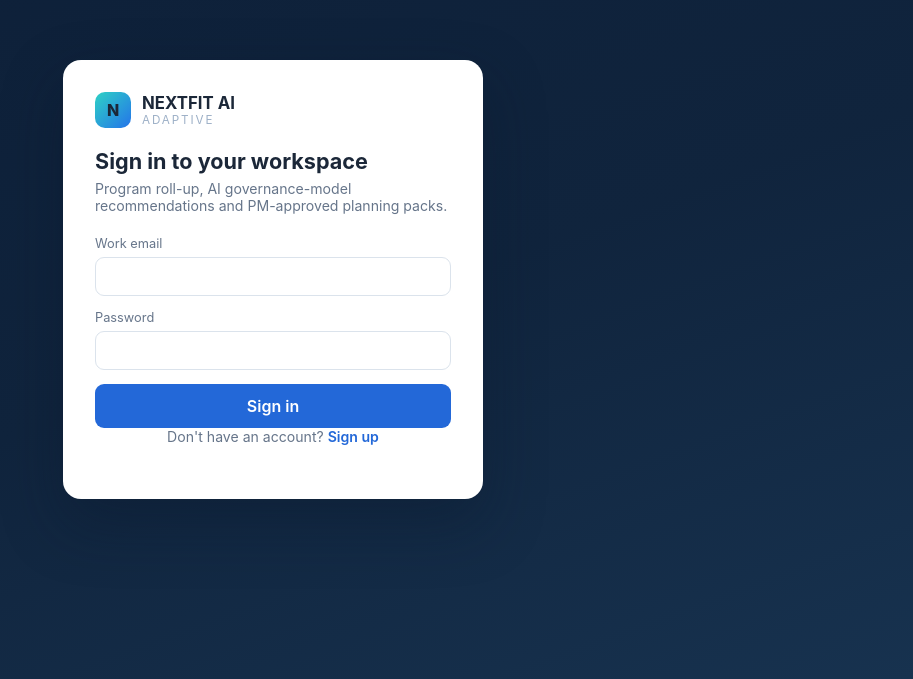
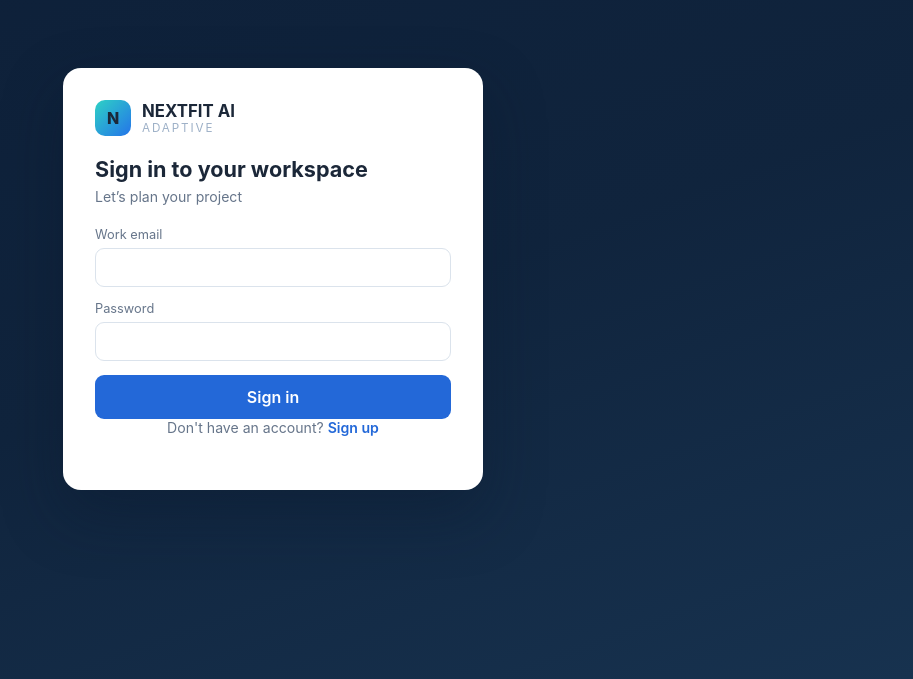
Before and after one commit to harrychien1311/NextPM-Adaptive, a React (Vite) app in the folder frontend/: page /#/login in a window 1280 px wide. Shown: the part 121-800 px from the top of the page, without its empty margins (367-1280 px from the left). Built offline with nearby package versions, Linux system fonts and the light colour scheme; no server answers.

Commit message:
Change the title of the login page

```diff
--- a/frontend/src/pages/LoginPage.tsx
+++ b/frontend/src/pages/LoginPage.tsx
@@ -43,7 +43,13 @@ export function LoginPage() {
           </div>
         </div>
         <h1>Sign in to your workspace</h1>
-        <p>Program roll-up, AI governance-model recommendations and PM-approved planning packs.</p>
+        {/*
+          Replaced a feature list ("program roll-up, AI governance-model recommendations…") —
+          internal vocabulary that means nothing to someone who has not used the app yet, which is
+          everyone reading this screen.
+        */}
+        {/* Typographic apostrophe, as the rest of the app's copy uses. */}
+        <p>Let’s plan your project</p>
         {error && <div className="auth-error">{error}</div>}
         <label>
           Work email
```
